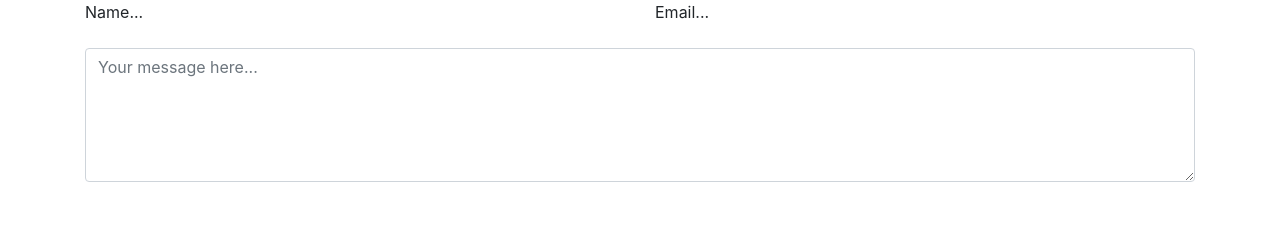
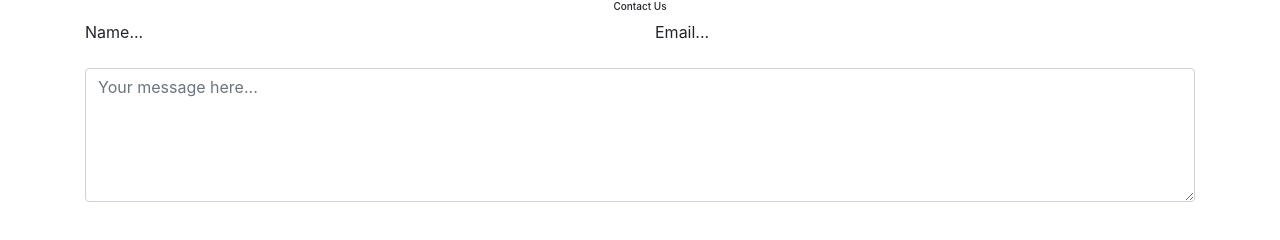
Before and after one commit to GraceOswal/Delani-Studio, a plain HTML site: page contact.html in a window 1280 px wide. Drawn offline with nearby package versions, Linux system fonts and the light colour scheme.

Commit message:
commit all

```diff
--- a/bootstrap.css
+++ b/bootstrap.css
@@ -18,8 +18,9 @@
   .container {
     width: 1170px;
   }
-}
+
 body{
+
 .container{
 border-top:50px;
 border-right: 50px;
--- a/contact.html
+++ b/contact.html
@@ -3,9 +3,12 @@
 <meta charset="utf-8">
     <meta name="viewport" content="width=device-width, initial-scale=1, shrink-to-fit=no">
 <link rel="stylesheet" href="https://stackpath.bootstrapcdn.com/bootstrap/4.5.2/css/bootstrap.min.css" integrity="sha384-JcKb8q3iqJ61gNV9KGb8thSsNjpSL0n8PARn9HuZOnIxN0hoP+VmmDGMN5t9UJ0Z" crossorigin="anonymous">
+<link href="/stylesheet.css" rel="stylesheet"type="text/css"media="all">
 <title> CONTACT US</title>
 </head>
 <body>
+
+<h1> Contact Us </h1>
 <form class="form-horizontal">
 <div class="container">
   <div class="row">
--- /dev/null
+++ b/stylesheet.css
@@ -0,0 +1,7 @@
+h1{
+    text-align: center;
+}
+h1 {align:right;
+    font-size: 10px;
+    font-color: brown;
+}
```
